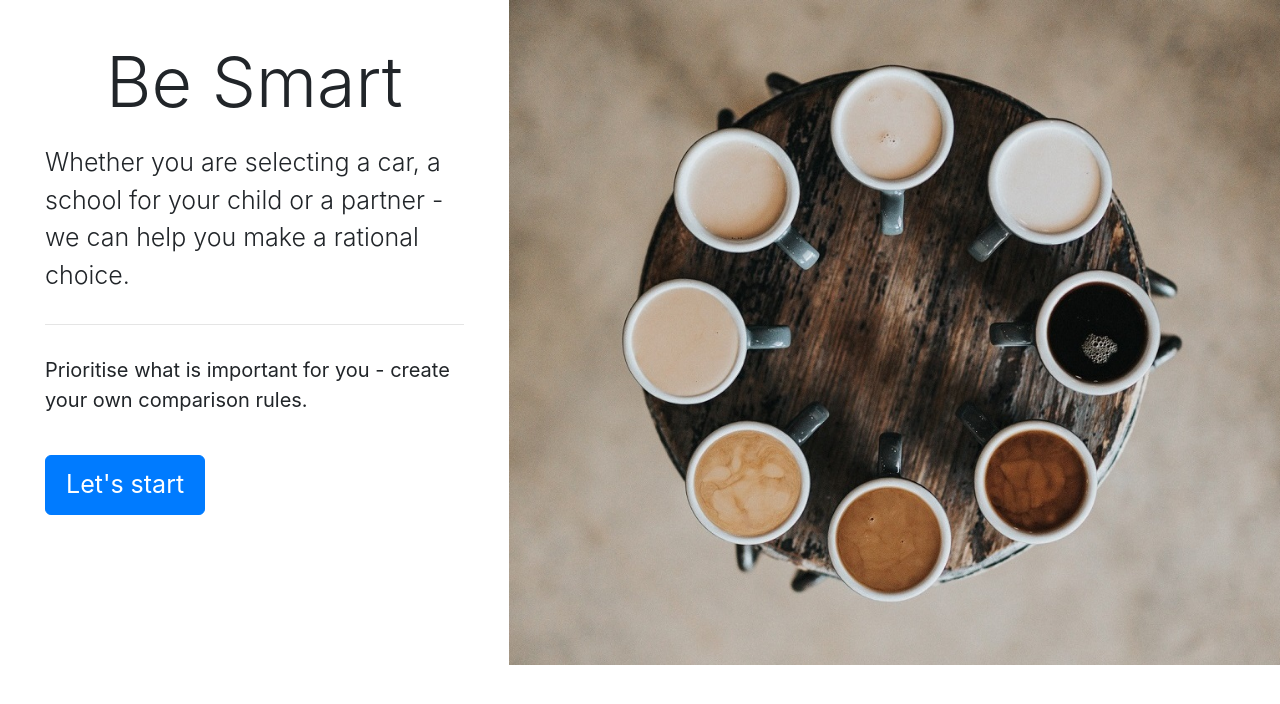
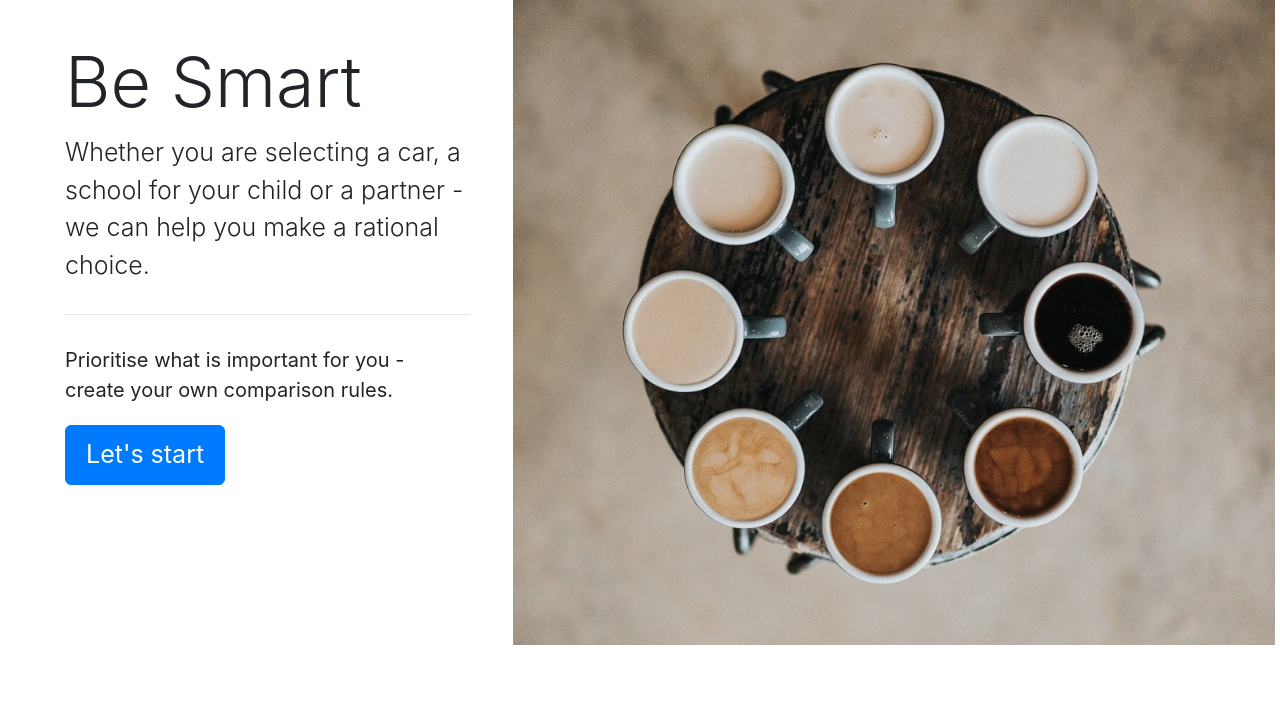
Before and after one commit to koleaby4/smart-choice, a Flask app: page / in a window 1280 px wide. Shown: the part 70-774 px from the top of the page. Run offline with Flask 2, Linux system fonts and the light colour scheme; some libraries are stand-ins or nearby versions.

Commit message:
Styling headers and Create buttons

```diff
--- a/static/styles.css
+++ b/static/styles.css
@@ -27,8 +27,8 @@
 }
 
 h1 {
-  margin: 0 auto;
-  text-align: center;
+  margin-top: 1rem;
+  text-align: left;
 }
 
 h2 {
@@ -36,18 +36,20 @@
   margin-bottom: 30px;
 }
 
+h5 {
+  text-align: left;
+}
+
 section {
   position: relative;
+  margin-left: 1em;
+  margin-right: 1em;
 }
 
 section > button {
   position: absolute;
   right: 0;
   top: 0;
-}
-
-section * + * {
-  margin-top: 1rem;
 }
 
 .table td,
@@ -61,15 +63,6 @@
   color: #dc3545;
 }
 
-/* Headers */
-
-h1 {
-  margin: 1rem;
-}
-
-h5 {
-  text-align: center;
-}
 /* individual components */
 
 /* == index.html == */
```
